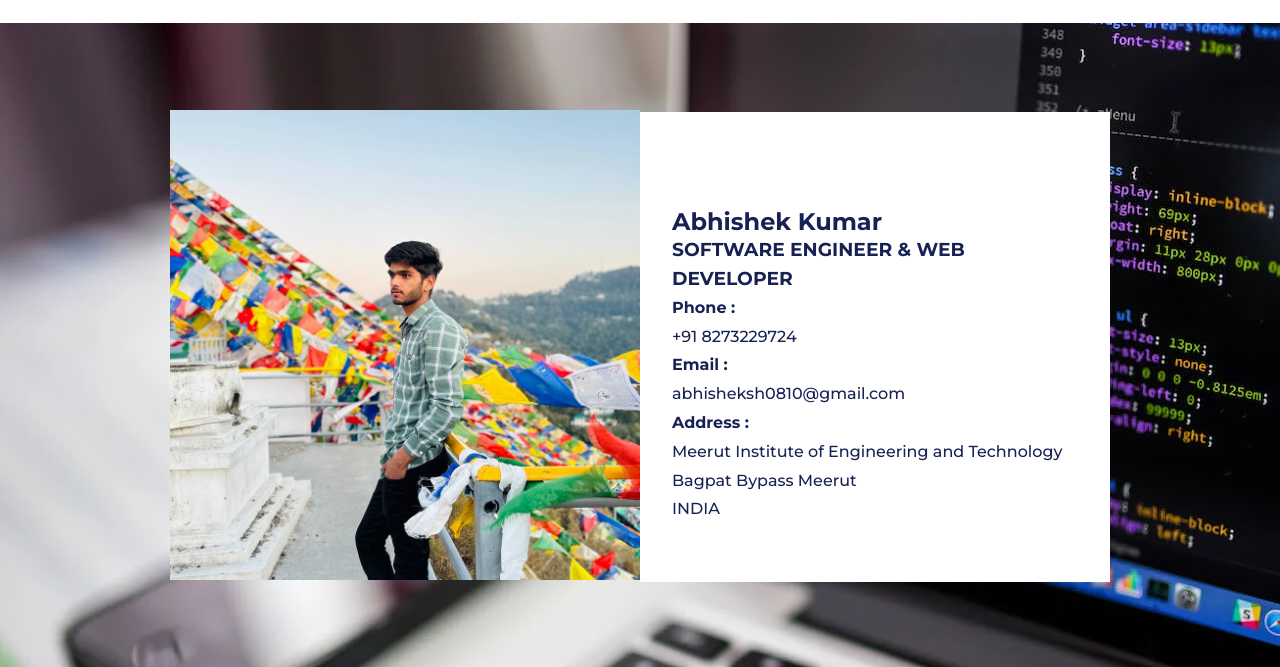
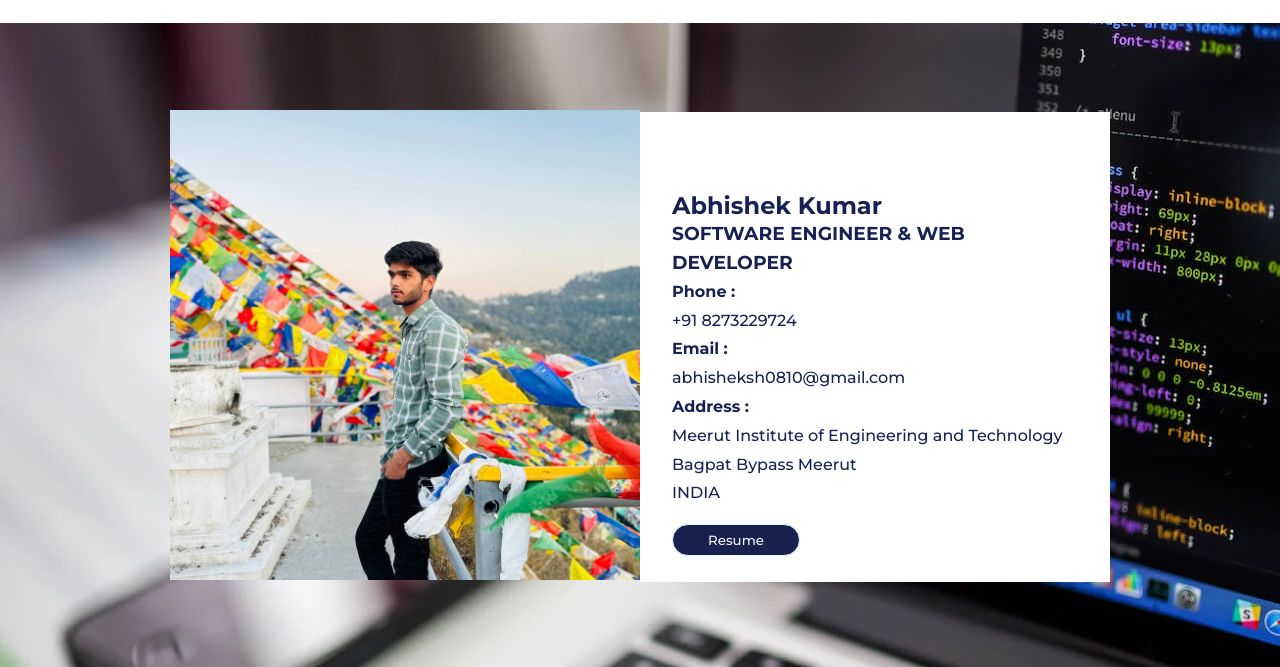
Before and after one commit to abhisheksharma-08/Protfolio, a plain HTML site: page index.html in a window 1280 px wide. Shown: the part 78-745 px from the top of the page. Drawn offline with Linux system fonts and the light colour scheme.

Commit message:
Third  Commit

```diff
--- a/index.html
+++ b/index.html
@@ -60,7 +60,9 @@
 
                         Meerut </li>
                     <li>INDIA</li>
+                    <a href="https://drive.google.com/file/d/1Z4jCOCdSpymsZLd4EeLuePJt29vAQ3fS/view"><button id="resume">Resume</button></a>
                 </ul>
+
             </div>
         </div>
     </div>
--- a/style.css
+++ b/style.css
@@ -78,7 +78,7 @@ ul li {
 }
 .poster2{
     padding: 2rem;
-    margin-top: 4rem;
+    margin-top: 3rem;
     text-align: left;
     line-height: 1.8rem;
 
@@ -228,6 +228,7 @@ ul li {
 .aboutskills{
     background-image: url(images/glare-iphone-macbook-code_preview_6a3d.jpg);
     background-attachment: fixed;
+    height: 480px;
     object-fit: contain;
     display: flex;
     justify-content: space-evenly;
@@ -247,6 +248,7 @@ ul li {
 
 }
 .hh4{
+    margin-top: 0;
     height: 108px;
     background-color: #182153;
     display: flex;
@@ -365,3 +367,13 @@ footer{
 
 
 }
+#resume{
+    margin-top: 1rem;
+    border-radius: 18px;
+    width: 8rem;
+    height: 2rem;
+    background-color: #19214f;
+    color: aliceblue;
+    border: 1px solid aliceblue;
+    cursor: pointer;
+}
```
